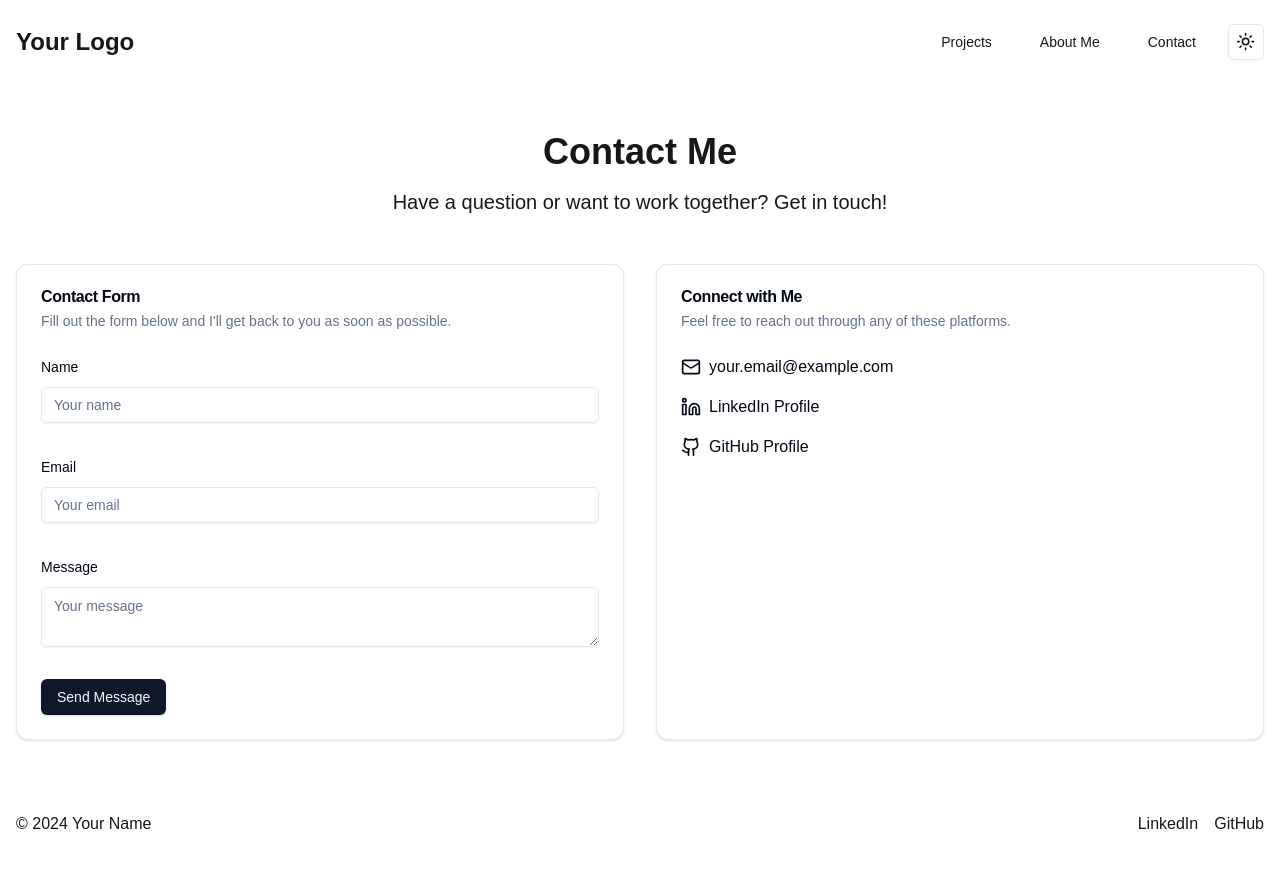
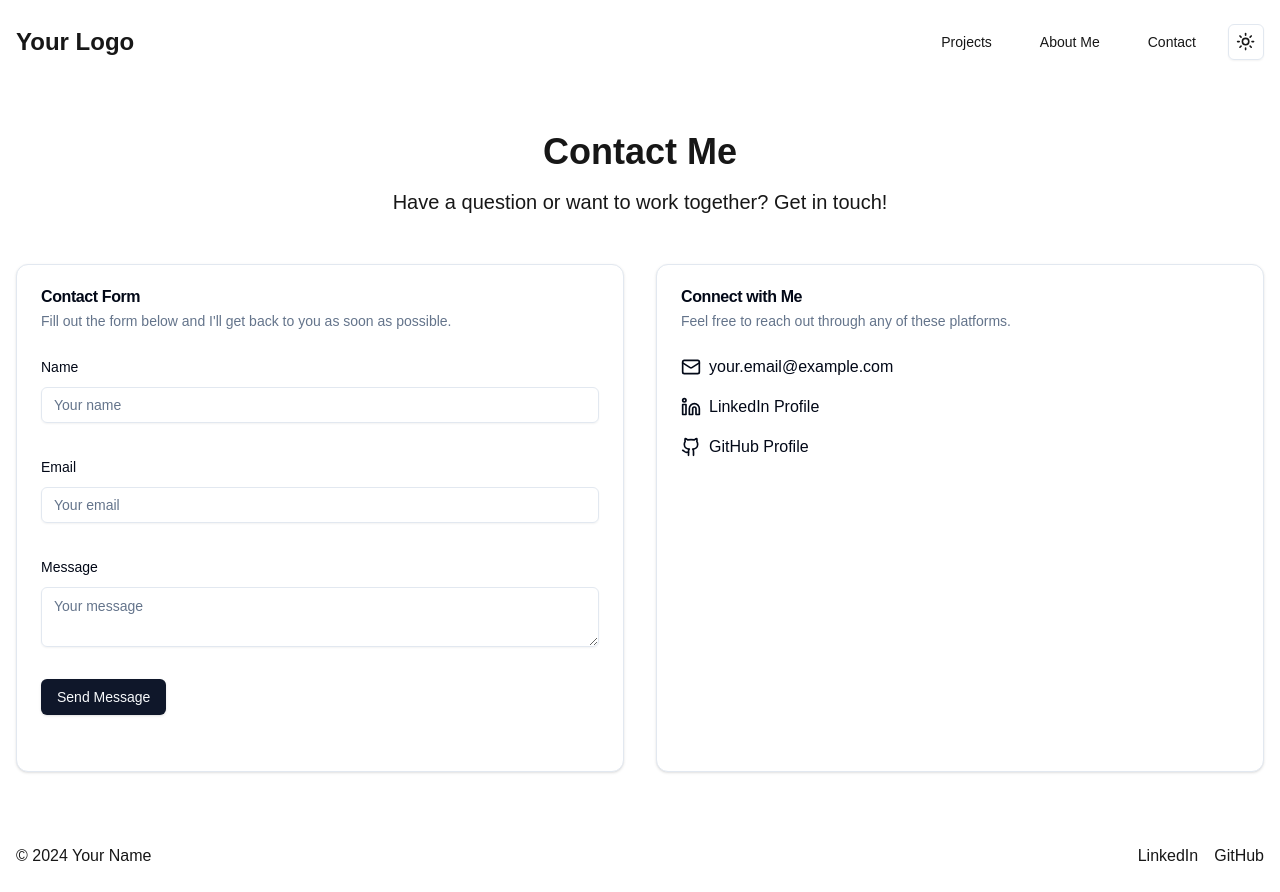
Before and after one commit to mvishiu11/jakub-muszynski, a Next.js app: page /contact in a window 1280 px wide. Before the commit the page ends 860 px from the top, so only its background shows below. Built offline with nearby package versions, Linux system fonts and the light colour scheme.

Commit message:
feat: correct ctoast positioning

```diff
--- a/src/components/contact-page.tsx
+++ b/src/components/contact-page.tsx
@@ -15,9 +15,9 @@ import {
 } from "@/components/ui/form"
 import { Input } from "@/components/ui/input"
 import { Textarea } from "@/components/ui/textarea"
-import { Toast, ToastDescription, ToastTitle, ToastProvider, ToastViewport } from "@/components/ui/toast"
+import { Toast, ToastDescription, ToastTitle, ToastClose, ToastProvider, ToastViewport } from "@/components/ui/toast"
 import { Card, CardContent, CardDescription, CardHeader, CardTitle } from "@/components/ui/card"
-import { Github, Linkedin, Mail } from "lucide-react"
+import { Github, Linkedin, Mail, X } from "lucide-react"
 import { useState } from "react"
 
 const formSchema = z.object({
@@ -108,12 +108,15 @@ export function Page() {
                   )}
                 />
                 <Button type="submit">Send Message</Button>
-              </form>
-              <Toast open={open} onOpenChange={setOpen}>
+                <ToastViewport
+                  className="absolute bottom-full mb-4 w-full max-w-md left-1/2 transform -translate-x-1/2"
+                />
+                <Toast open={open} onOpenChange={setOpen}>
                 <ToastTitle>Message sent!</ToastTitle>
                 <ToastDescription>Thank you for your message. I'll get back to you soon.</ToastDescription>
+                <ToastClose>X</ToastClose>
               </Toast>
-              <ToastViewport />
+              </form>
             </ToastProvider>
             </Form>
           </CardContent>
```
